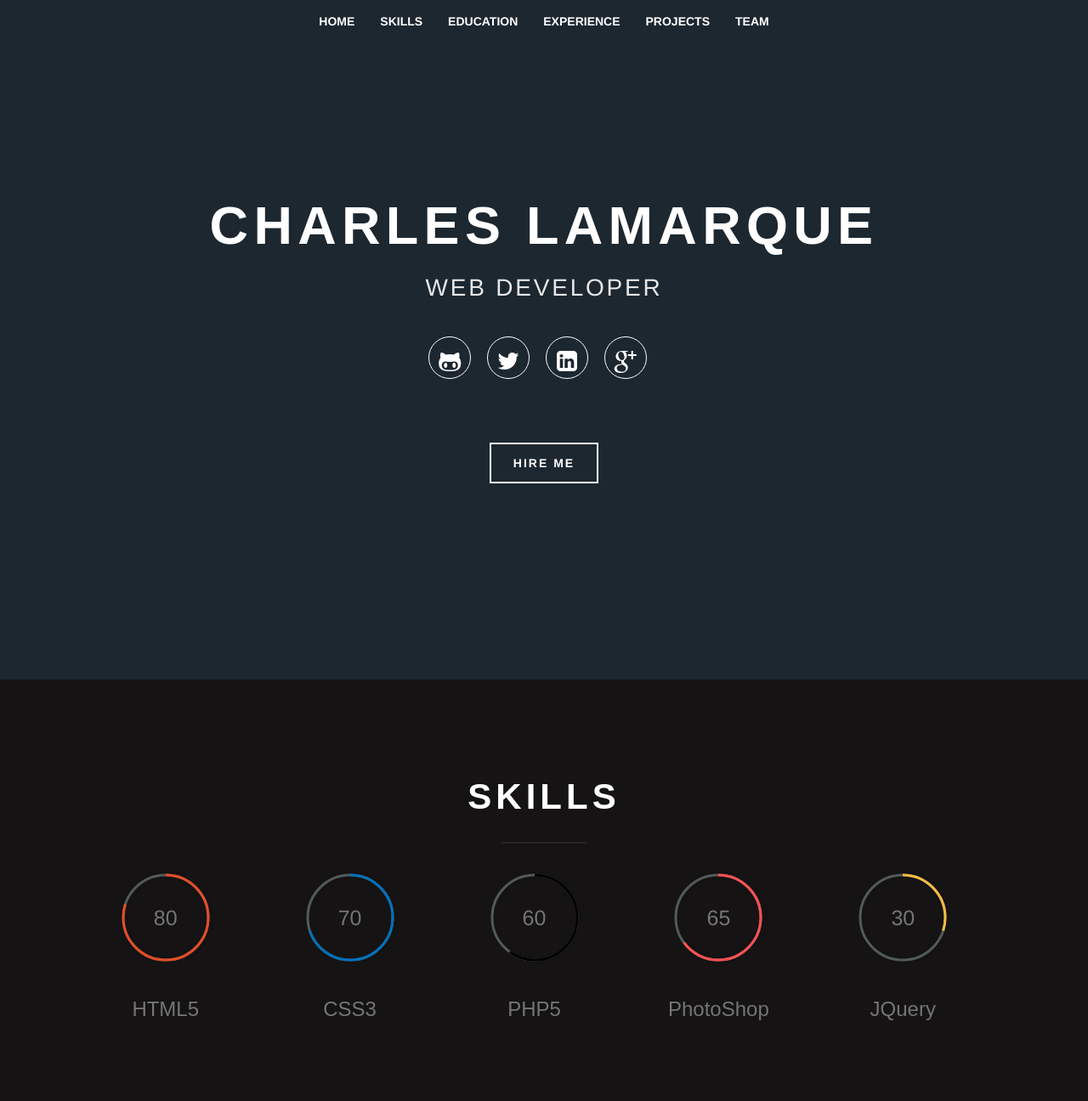
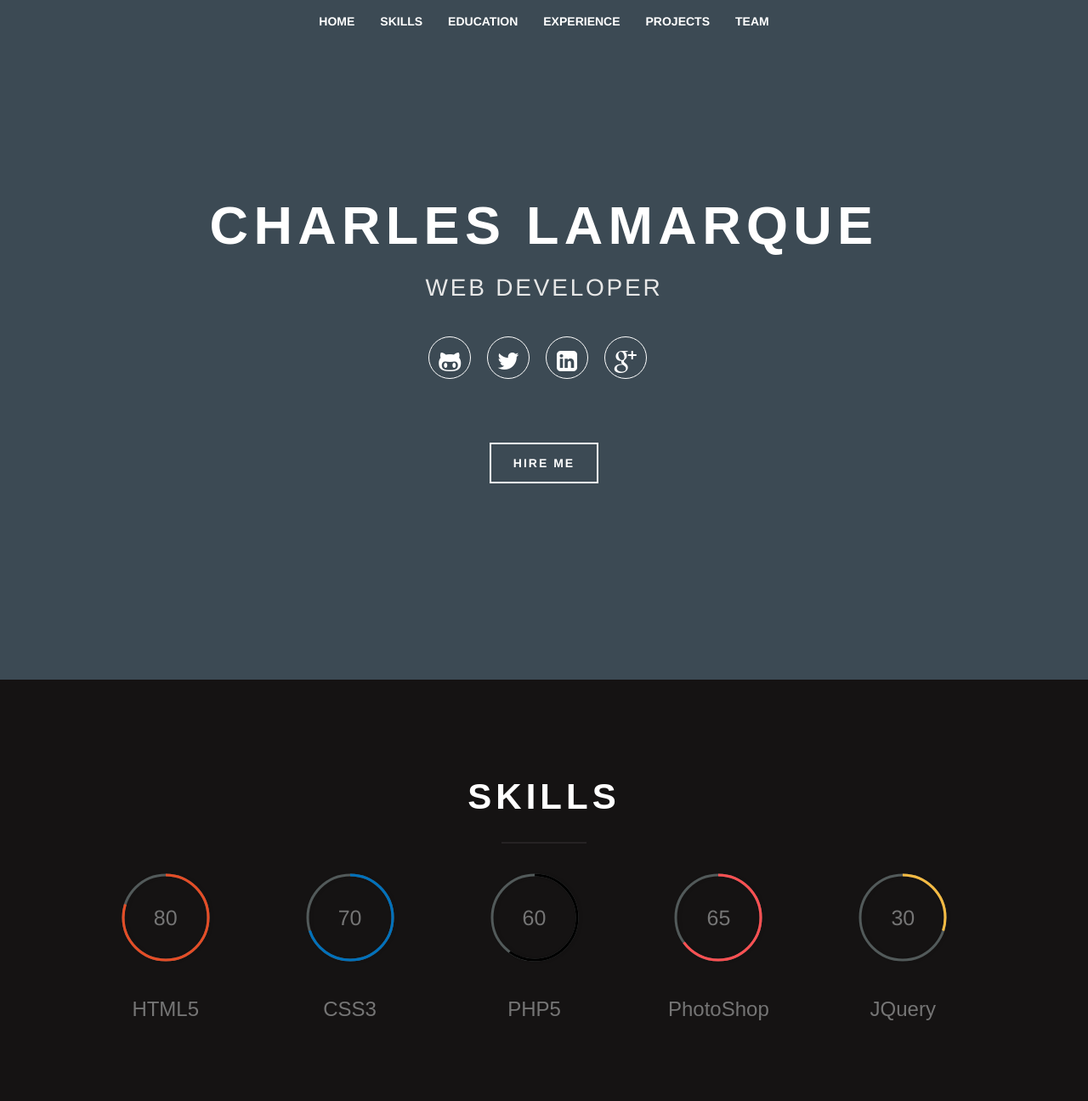
Before and after one commit to clamarque/clamarque.github.io, a PHP site: page / in a window 1280 px wide. Shown: the top 1296 px of the page at 85% size. Run offline with PHP 8.4, Linux system fonts and the light colour scheme; some libraries are stand-ins or nearby versions.

Commit message:
Update CSS

```diff
--- a/style.css
+++ b/style.css
@@ -430,7 +430,7 @@ body,html{
 	height:100%;
 	width:100%;
 	font-family:'Source Sans Pro',Helvetica,Arial,sans-serif;
-	background-color: #1C2730;
+	background-color: #3c4a54;
 	color:#757575;
 	}
 a:link,a:visited{outline:0}
```
